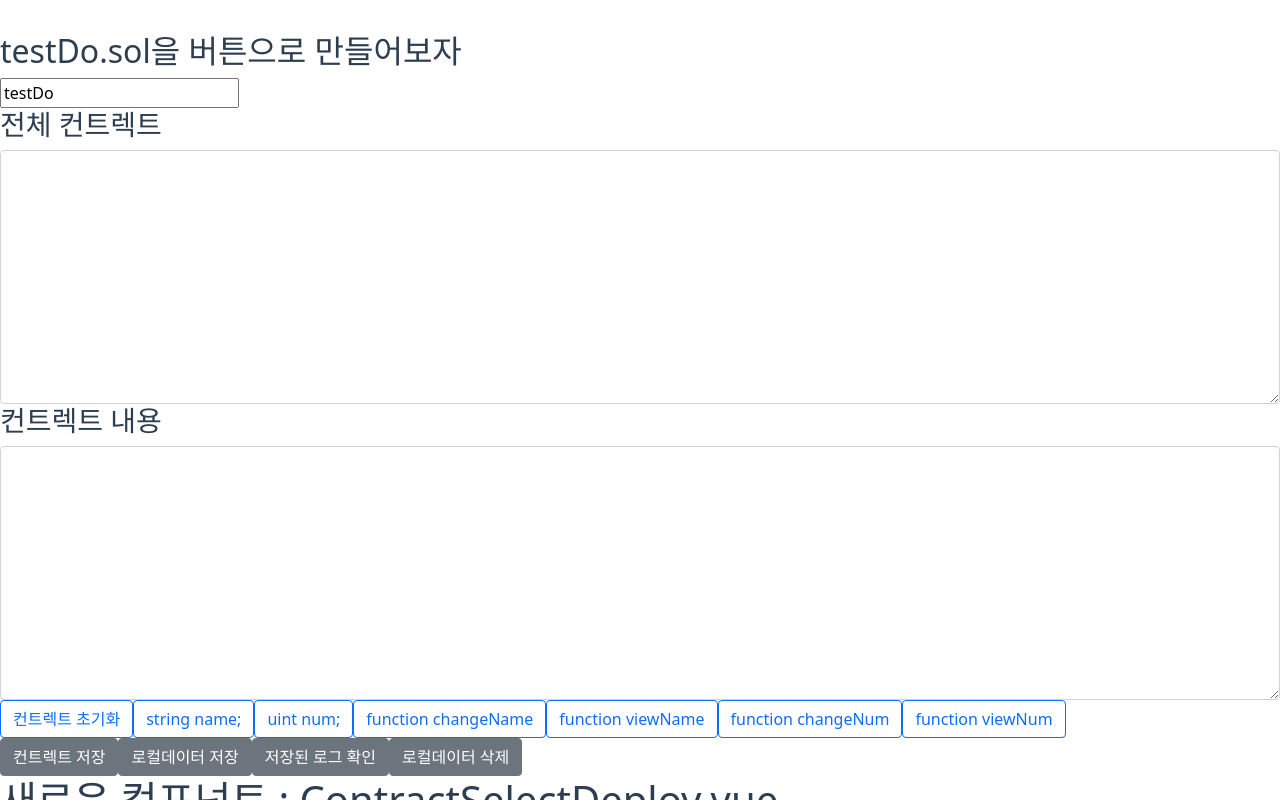
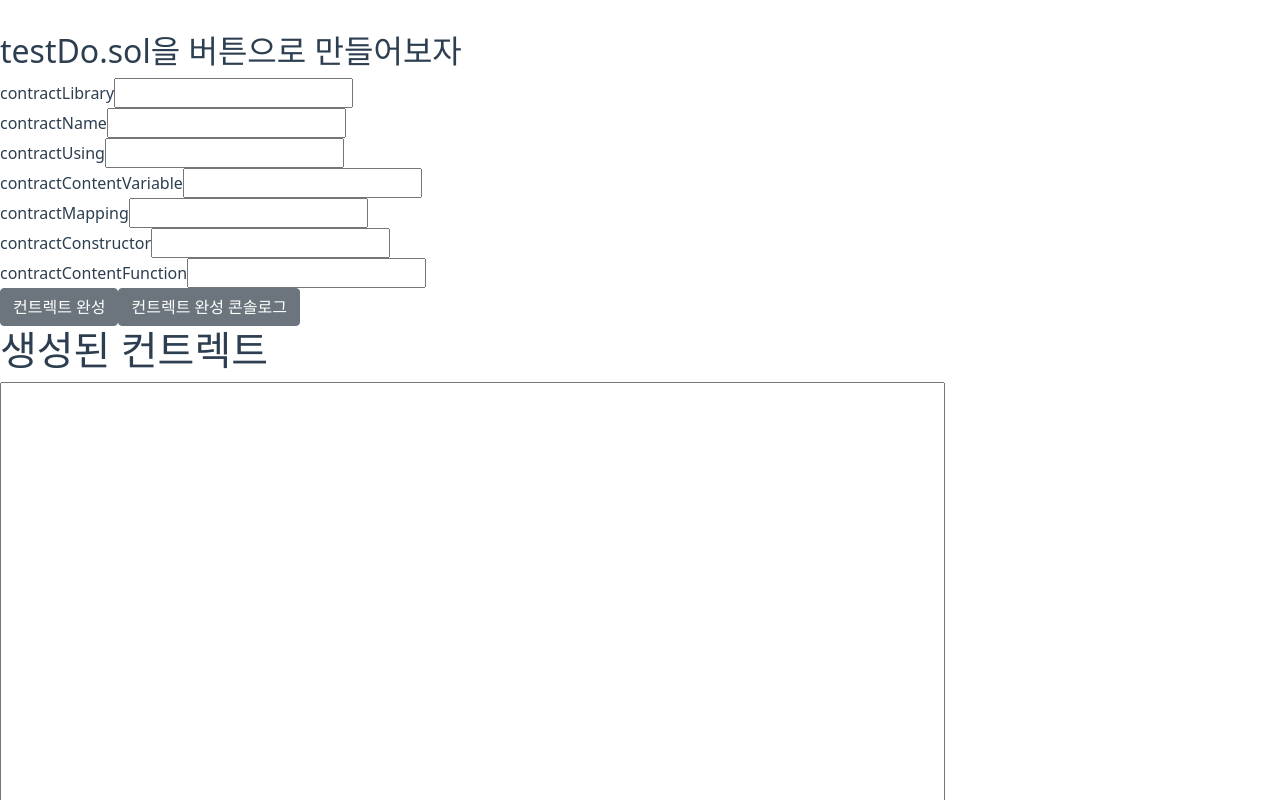
Before and after one commit to NFT-Maker/NFTMaker, a Vue app: page /#/selectContractCode in a window 1280 px wide. Shown: the top 800 px of the page. Built offline with nearby package versions, Linux system fonts and the light colour scheme.

Commit message:
컨트렉트 생성 컴포넌트 수정

```diff
--- /dev/null
+++ b/src/components/ContractSelect1.vue
@@ -0,0 +1,68 @@
+<template>
+    <div>
+        <h2>testDo.sol을 버튼으로 만들어보자</h2>
+        contractLibrary<input type="text" v-model="contractLibrary"><br>
+        contractName<input type="text" v-model="contractName"><br>
+        contractUsing<input type="text" v-model="contractUsing"><br>
+        contractContentVariable<input type="text" v-model="contractContentVariable"><br>
+        contractMapping<input type="text" v-model="contractMapping"><br>
+        contractConstructor<input type="text" v-model="contractConstructor"><br>
+        contractContentFunction<input type="text" v-model="contractContentFunction"><br>
+        <b-button @click="contractCompleteGet">컨트렉트 완성</b-button>
+        <b-button @click="contractCompleteGetConsole">컨트렉트 완성 콘솔로그</b-button>
+
+
+        <h1>생성된 컨트렉트</h1>
+        <textarea name="" id="" cols="100" rows="30" v-model="contractComplete"></textarea>
+    </div>
+</template>
+<script>
+    export default {
+        name: 'ContractSelect',
+        components: {},
+        data() {
+            return {
+                // 컨트렉트 버전
+                contractVer: "pragma solidity ^0.8.7;",
+                // 컨트렉트 라이브러리(ex import "./safemath.sol";)
+                contractLibrary: "",
+                // 컨트렉트 이름
+                contractName: "",
+                // 컨트렉트 라이브러리에서 사용한 것 (ex using SafeMath for uint256;)
+                contractUsing: "",
+                // 컨트렉트 변수 선언 (ex address public owner;)
+                contractContentVariable: "",
+                // 컨트렉트 매핑 (ex mapping (uint => uint) public abc)
+                contractMapping: "",
+                // 컨트렉트 constructor
+                contractConstructor: "",
+                // 컨트렉트 함수 선언 (ex function abc (uint _num) public {num = _num})
+                contractContentFunction: "",
+                // 완성된 컨트렉트
+                contractComplete: "",
+            }
+        },
+        created() {},
+        mounted() {},
+        updated() {},
+        unmounted() {},
+        computed: {
+
+        },
+        methods: {
+            contractCompleteGet() {
+                var space = "\xa0"
+                var space4 = "\xa0\xa0\xa0\xa0"
+                return this.contractComplete = this.contractVer + "\n\n" + this.contractLibrary + "\n\n" + "contract" + space +
+                    this.contractName + "{\n\n" + space4 + this.contractUsing + "\n\n" + space4 + this.contractContentVariable + "\n\n" + space4 +
+                    this.contractMapping + "\n\n" + space4 + this.contractConstructor + "\n\n" + space4 + this.contractContentFunction +
+                    "\n\n}"
+            },
+
+            contractCompleteGetConsole() {
+                return console.log(this.contractComplete)
+            }
+
+        }
+    }
+</script>
--- a/src/store.js
+++ b/src/store.js
@@ -6,59 +6,13 @@ Vue.use(Vuex)
 export default new Vuex.Store({
   state: {
     contract: '',
-    fruits:[
-        {
-            name: 'Apple',
-            description: 'An apple a day keeps the doctor away.',
-            price:'0.008',
-            image:'apple.jpg',
-            units: 0
-        },
-        {
-            name:'Orange',
-            description:'Oranges are low in calories and full of nutrients, they promote clear, healthy and skin.',
-            price:'0.019',
-            image:'orange.jpg',
-            units: 0
-        },
-        {
-            name:'Banana',
-            description:'Bananas are one of the most widely consumed fruits in the world for good reason.',
-            price:'0.015',
-            image:'banana.jpg',
-            units: 0
-        }
-    ]
+
   },
   mutations: {
-    setFruitUnits (state, fruitUnits) {
-      const fruit = state.fruits.filter((item)=>(item.name==fruitUnits.name))
-      if (fruit && fruit.length > 0) {
-        fruit[0].units = fruitUnits.units
-      }
-    },
-    setContract (state, address) {
-      state.contract = address
-    },
-    clearFruitUnits (state) {
-      const newFruits = state.fruits.map(fruit => {
-        fruit.units = 0
-        return fruit
-      })
-      state.fruits = newFruits
-    }
+
   },
   getters: {
-    totalAmount: state => {
-      return state.fruits.reduce((accumulator, currentValue) => (accumulator + Number(currentValue.units) * parseFloat(currentValue.price)), 0)
-    },
-    getFruitUnits: (state) => (name) => {
-      const fruit = state.fruits.filter((item)=>(item.name==name))
-      if (fruit && fruit.length > 0) {
-        return fruit[0].units
-      }
-      return 0
-    }
+
   },
   actions: {
 
--- a/src/views/SelectContractCode.vue
+++ b/src/views/SelectContractCode.vue
@@ -1,17 +1,17 @@
 <template>
     <div>
-        <ContractSelect />
+        <ContractSelect1 />
         <ContractSelectDeploy />
     </div>
 </template>
 <script>
-    import ContractSelect from "../components/ContractSelect"
+    import ContractSelect1 from "../components/ContractSelect1"
     import ContractSelectDeploy from "../components/ContractSelectDeploy"
 
     export default {
         name: '',
         components: {
-            ContractSelect,
+            ContractSelect1,
             ContractSelectDeploy
         },
         data() {
```
